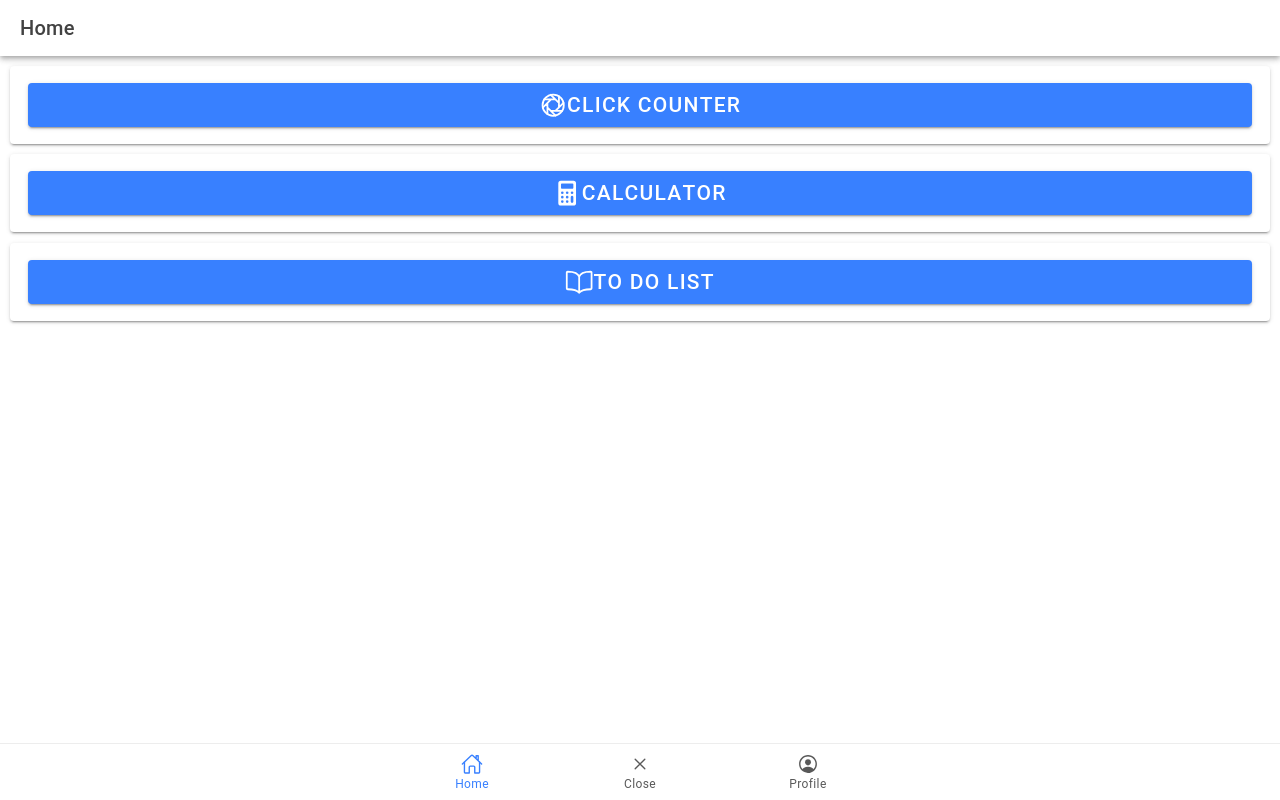
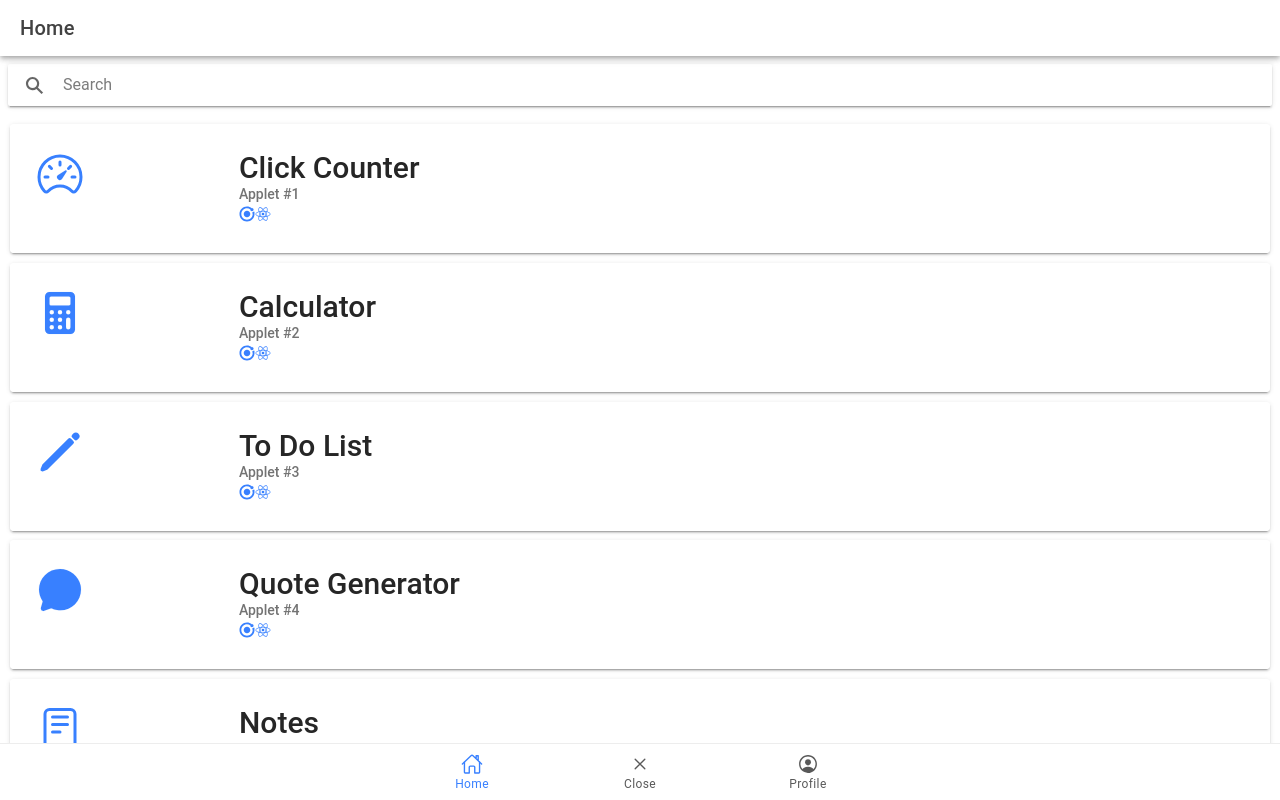
Before and after one commit to kenethlompon/ion-t-lompon, a React (Vite) app: page /Home in a window 1280 px wide. Built offline with nearby package versions, Linux system fonts and the light colour scheme.

Commit message:
added a dynamic search on home

```diff
--- /dev/null
+++ b/src/pages/Home.css
@@ -0,0 +1,11 @@
+.home-card-title{
+    font-size: 30px;
+}
+
+.home-card-icon {
+    font-size: 3rem;
+}
+
+.home-card-subicon {
+    font-size: 1rem;
+}
--- a/src/pages/Home.tsx
+++ b/src/pages/Home.tsx
@@ -1,27 +1,97 @@
 import React, { useState } from 'react';
-import { IonContent, IonHeader, IonPage, IonTitle, IonToolbar, IonCard, IonCardHeader, IonCardSubtitle, IonCardTitle, IonCardContent, IonButton, IonIcon } from '@ionic/react';
-import { apertureOutline, bookOutline, calculator } from 'ionicons/icons';
-import './ClickCounter.css';
+import {
+  IonBackButton,
+  IonButton,
+  IonButtons,
+  IonCard,
+  IonCardContent,
+  IonCardHeader,
+  IonCardSubtitle,
+  IonCardTitle,
+  IonCol,
+  IonContent,
+  IonGrid,
+  IonHeader,
+  IonIcon,
+  IonInput,
+  IonItem,
+  IonLabel,
+  IonList,
+  IonPage,
+  IonRow,
+  IonTitle,
+  IonToolbar,
+  IonItemDivider,
+  IonSearchbar,
+  IonBadge
+} from '@ionic/react';
 
-const ClickCounter: React.FC = () => {
-  const [count, setCount] = useState(0);
+//Custom CSS
+import './Home.css';
 
-  return (
-    <IonCard>
-      <IonCardHeader>
-        <IonCardTitle>Click Counter</IonCardTitle>
-      </IonCardHeader>
-      <IonCardContent>
-        <IonButton onClick={() => setCount(count + 1)}>
-          Click me!
-        </IonButton>
-        <p>You have clicked {count} times.</p>
-      </IonCardContent>
-    </IonCard>
-  );
-};
+//Ionic Icons
+import { speedometerOutline,calculator,pencil, chatbubble, readerOutline, logoIonic,logoFirebase, logoReact} from 'ionicons/icons';
+
+const cardData = [
+  {
+    title: 'Click Counter',
+    icon: speedometerOutline,
+    subtitle: 'Applet #1',
+    link: '/clickcounter',
+    tags: {
+      tag1: logoIonic,
+      tag2: logoReact
+    }
+
+  },
+  {
+    title: 'Calculator',
+    icon: calculator,
+    subtitle: 'Applet #2',
+    link: '/calculator',
+    tags: {
+      tag1: logoIonic,
+      tag2: logoReact
+    }
+  },
+  {
+    title: 'To Do List',
+    icon: pencil,
+    subtitle: 'Applet #3',
+    link: '/todolist',
+    tags: {
+      tag1: logoIonic,
+      tag2: logoReact
+    }
+  },
+  {
+    title: 'Quote Generator',
+    icon: chatbubble,
+    subtitle: 'Applet #4',
+    link: '/quotegenerator',
+    tags: {
+      tag1: logoIonic,
+      tag2: logoReact
+    }
+  },
+  {
+    title: 'Notes',
+    icon: readerOutline,
+    subtitle: 'Applet #5',
+    link: '/notes',
+    tags: {
+      tag1: logoIonic,
+      tag2: logoReact,
+      tag3: logoFirebase
+    }
+  }
+
+];
 
 const Home: React.FC = () => {
+  {/*Dynamic Search*/}
+  const [searchTerm, setSearchTerm] = useState<string>('');
+
     return (
       <IonPage>
         <IonHeader>
@@ -35,34 +105,45 @@ const Home: React.FC = () => {
               <IonTitle size="large">Home</IonTitle>
             </IonToolbar>
           </IonHeader>
-        <IonCard>
-          <IonCardContent>
-          <IonButton expand="block"routerLink="/click counter">
-            <IonIcon icon={apertureOutline} />
-           Click Counter</IonButton>
-          </IonCardContent>
+
+          {/*Dynamic Search*/}
+          <IonSearchbar
+            value={searchTerm}
+            onIonInput={(e) => setSearchTerm(e.target.value ?? '')}
+          />
+
+          {cardData
+            .filter((card) => card.title.toLowerCase().includes(searchTerm.toLowerCase()))
+            .map((card, index) => (
+              <IonCard key={index} href={card.link}>
+                <IonCardHeader>
+                  <IonCardTitle>
+                    <IonGrid>
+                      <IonRow>
+                        <IonCol size="2">
+                          <IonIcon className="home-card-icon" icon={card.icon} color="primary" />
+                        </IonCol>
+                        <IonCol size="auto">
+                            <div className="home-card-title">{card.title}</div>
+                            <IonCardSubtitle>{card.subtitle}</IonCardSubtitle>
+                            {card.tags && Object.entries(card.tags).map(([key, icon], i) => (
+                              <IonIcon
+                                key={i}
+                                className="home-card-subicon"
+                                icon={icon}
+                                color="primary" // Set color as needed
+                              />
+                            ))}
+                          </IonCol>
+                      </IonRow>
+                    </IonGrid>
+                  </IonCardTitle>
+                </IonCardHeader>
               </IonCard>
-        <IonCard>
-          <IonCardContent>
-            <IonButton expand="block" routerLink="/calculator">
-              <IonIcon icon={calculator} />
-              Calculator
-            </IonButton>
-          </IonCardContent>
-        </IonCard>
-
-        <IonCard>
-          <IonCardContent>
-          <IonButton expand="block"routerLink="/todolist">
-            <IonIcon icon={bookOutline} />
-           To do List</IonButton>
-          </IonCardContent>
-        </IonCard>
-
+          ))}
         </IonContent>
       </IonPage>
     );
 };
 
 export default Home;
-export { ClickCounter };
```
Lines whose indentation alone changed are shown as unchanged.
